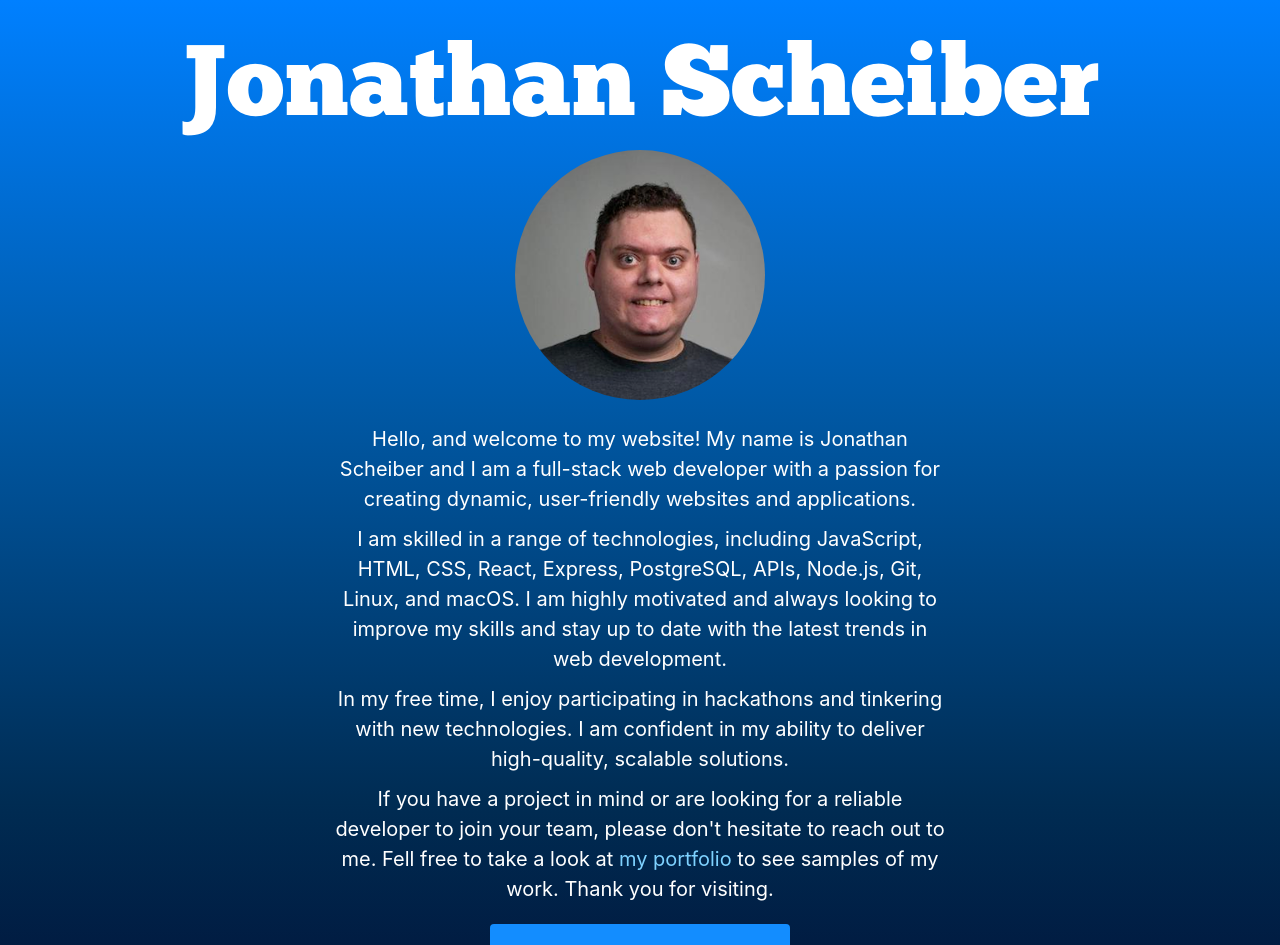
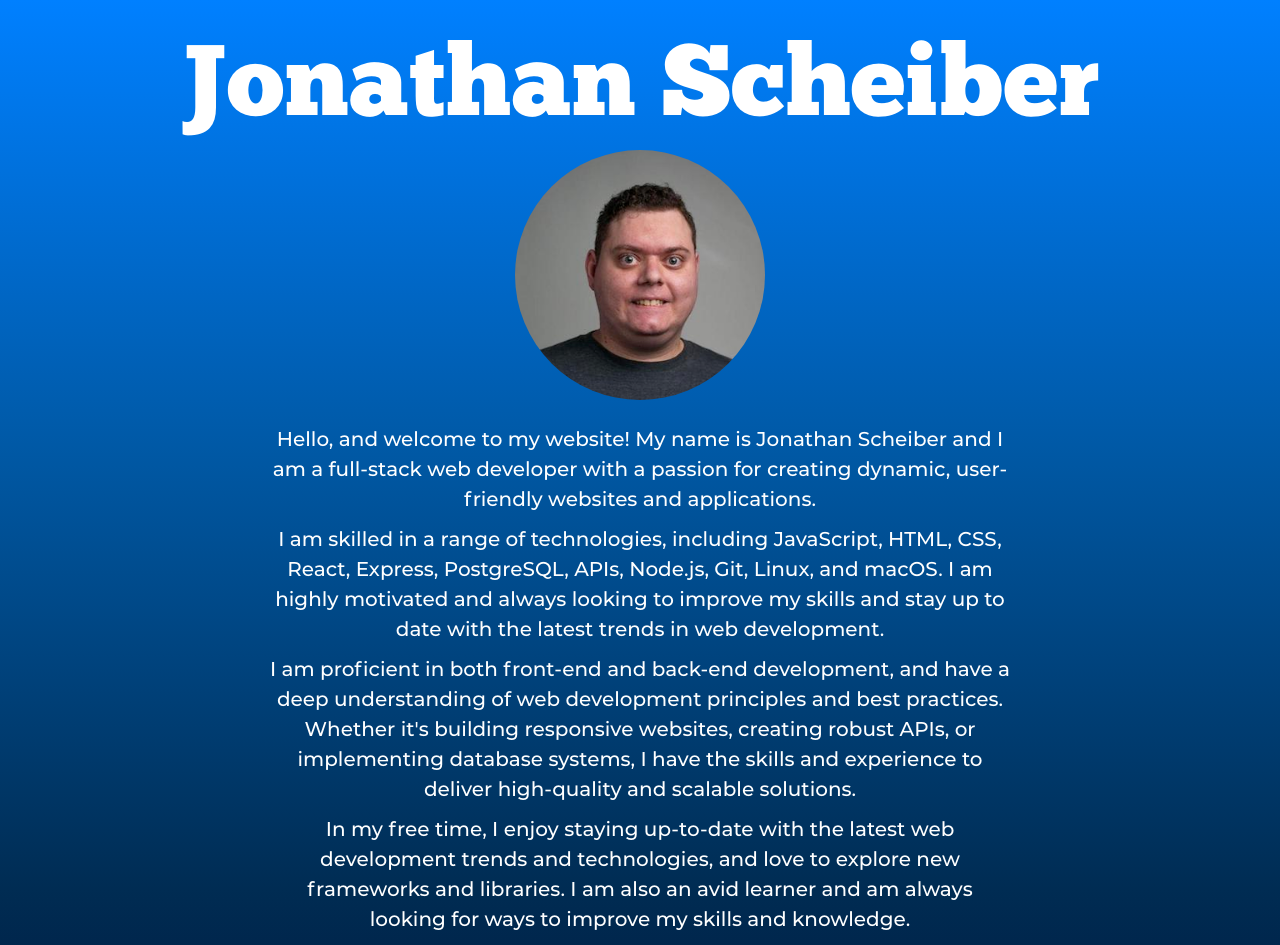
Before and after one commit to scheiber/scheiber.dev, a React (Create React App) app: page /about in a window 1280 px wide. Shown: the top 945 px of the page. Built offline with nearby package versions, Linux system fonts and the light colour scheme.

Commit message:
fix styling

```diff
--- a/src/App.css
+++ b/src/App.css
@@ -30,6 +30,7 @@ p {
   line-height: 1.5;
   margin-block-start: 10px;
   margin-block-end: 10px;
+  font-family: "Montserrat";
 }
 
 .title {
@@ -56,6 +57,11 @@ p {
 @font-face {
   font-family: "Phosphate";
   src: url(./fonts/Phosphate-Inline.otf) format("opentype");
+}
+
+@font-face {
+  font-family: "Montserrat";
+  src: url(./fonts/Montserrat-Medium.otf) format("opentype");
 }
 
 body {
@@ -134,10 +140,6 @@ a .name {
     margin-block-start: 20px;
     margin-block-end: 20px;
   }
-  p {
-    margin-block-start: 5px;
-    margin-block-end: 5px;
-  }
 }
 
 .icon {
--- a/src/pages/About.css
+++ b/src/pages/About.css
@@ -1,7 +1,7 @@
 .about-header,
 .about-text {
-  margin-left: 25%;
-  margin-right: 25%;
+  margin-left: 20%;
+  margin-right: 20%;
 }
 
 .headshot {
--- a/src/pages/About.js
+++ b/src/pages/About.js
@@ -31,13 +31,21 @@ const About = () => (
         to date with the latest trends in web development.
       </p>
       <p>
-        In my free time, I enjoy participating in hackathons and tinkering with
-        new technologies. I am confident in my ability to deliver high-quality,
-        scalable solutions.
+        I am proficient in both front-end and back-end development, and have a
+        deep understanding of web development principles and best practices.
+        Whether it's building responsive websites, creating robust APIs, or
+        implementing database systems, I have the skills and experience to
+        deliver high-quality and scalable solutions.
+      </p>
+      <p>
+        In my free time, I enjoy staying up-to-date with the latest web
+        development trends and technologies, and love to explore new frameworks
+        and libraries. I am also an avid learner and am always looking for ways
+        to improve my skills and knowledge.
       </p>
       <p>
         If you have a project in mind or are looking for a reliable developer to
-        join your team, please don't hesitate to reach out to me. Fell free to
+        join your team, please don't hesitate to reach out to me. Feel free to
         take a look at <a href="/portfolio">my portfolio</a> to see samples of
         my work. Thank you for visiting.
       </p>
```
Also changed, not shown: public/manifest.json, src/fonts/Montserrat-Medium.otf (added), src/logo.svg (deleted).
